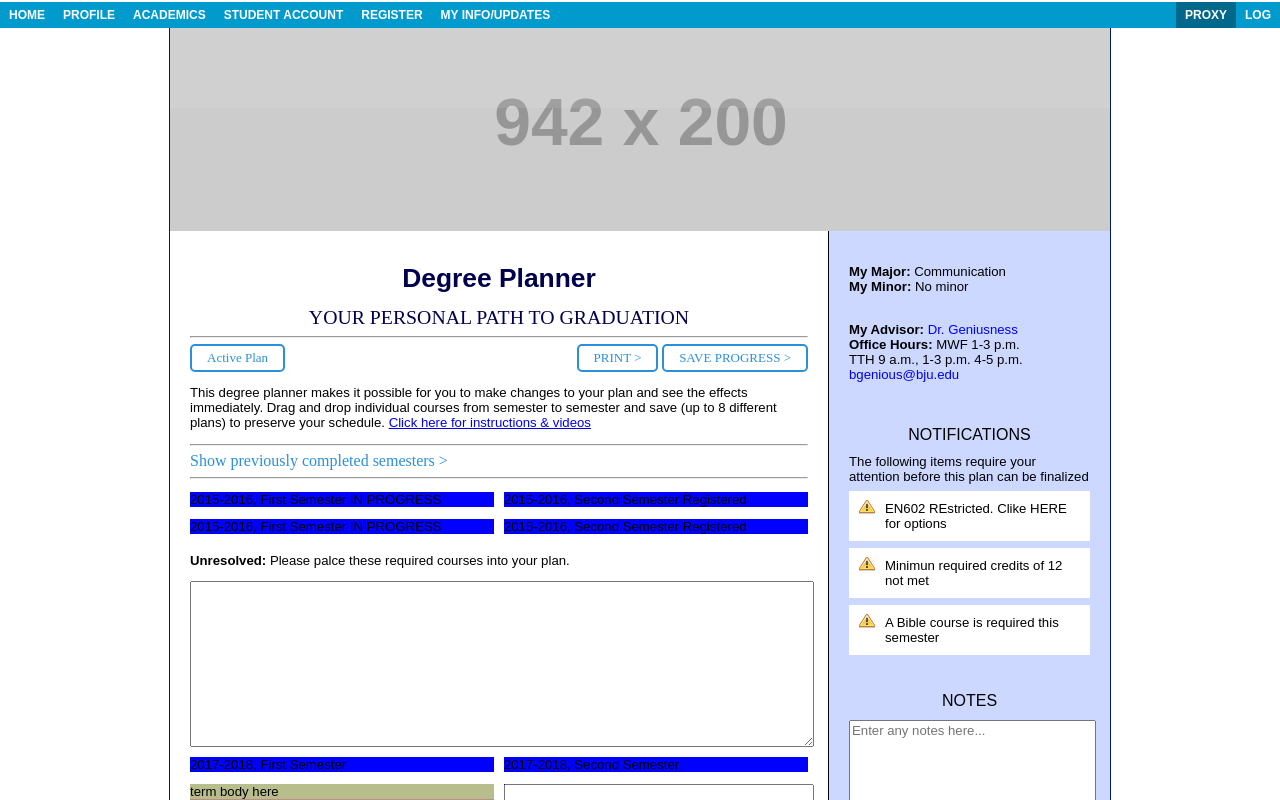
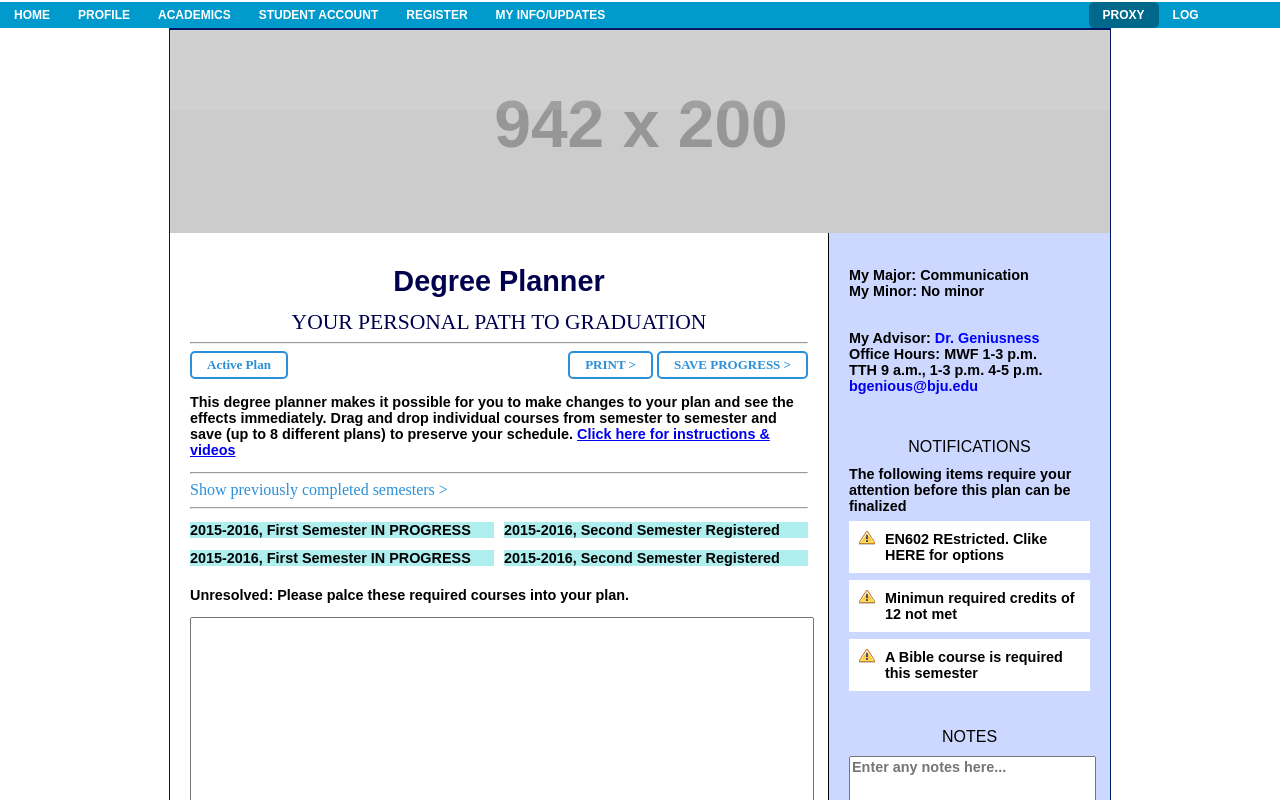
Before and after one commit to rwhat357/Template-Website-With-HTMLCSS-AutoReload, a website: page index.html in a window 1280 px wide. Shown: the part 36-836 px from the top of the page. Drawn offline with Linux system fonts and the light colour scheme; placeholder pictures from the web are drawn by us.

Commit message:
font improvements and better functionality

```diff
--- a/css/bju-framework.css
+++ b/css/bju-framework.css
@@ -47,7 +47,7 @@ div {
     display: block;
     float: left;
     margin: 1% 0 1% 1.6%;
-    background-color: blue;
+    background-color: paleturquoise;
 }
 
 .col:first-child {
--- a/css/style.css
+++ b/css/style.css
@@ -13,16 +13,20 @@ TABLE OF CONTENTS
 
 body {
     font-family: Arial;
-    font-size: 12px;
+    font-size: 0.75rem;
+    font-weight:550;
+
 }
 
 textarea {
     width: 100%;
-    height: 160px;
+    height: 12rem;
 }
 
 a.expandable-title:hover {
     font-size: 17px;
+    color:orange;
+    font-weight:600;
 }
 
 
@@ -44,11 +48,12 @@ a.expandable-title:hover {
 }
 
 #top-bar a:hover {
-    color: #e0c562;
+    color:orange;
 }
 
 #top-bar .cur-user-info {
     display: inline;
+
 }
 
 #top-bar .main-search {
@@ -58,7 +63,7 @@ a.expandable-title:hover {
 
 #top-bar .logout-container {
     display: inline;
-    padding: 2px 0px 10px;
+    padding: 4px 0px 10px;
 }
 
 #top-bar input {
@@ -94,16 +99,18 @@ a.expandable-title:hover {
     display: block;
     color: white;
     text-align: center;
-    padding: 6px 9px;
+    padding: 6px 14px;
     text-decoration: none;
 }
 
 #main-menu li a:hover {
     background-color: #00688B;
+    border-radius: 5px;
 }
 
 #main-menu .active {
     background-color: #00688B;
+    border-radius: 5px;
 }
 
 
@@ -111,13 +118,13 @@ a.expandable-title:hover {
 
 #container {
     border: solid #001a66;
-    border-width: 0px 1px 1px;
+    border-width: 2px 1px 1px;
     width: 942px;
     clear: left;
-    font-size: 1.1em;
+    font-size: 1.2em;
     margin: 0 auto;
     position: relative;
-    overflow: hidden;
+    overflow:hidden;
     /* floating stuff within a div, floats outside of div. Why?: http://stackoverflow.com/questions/2062258/floating-stuff-within-a-div-floats-outside-of-div-why */
 }
 
@@ -165,14 +172,14 @@ a.expandable-title:hover {
 #content h2 {
     color: #00004d;
     text-align: center;
-    font-family: Times New Roman;
+    font-family: "Times New Roman";
     font-weight: 300;
 }
 
 a.expandable-title {
     color: #2b90d9;
     text-align: left;
-    font-family: New Times Roman;
+    font-family: "New Times Roman";
     font-size: 16px;
     font-weight: 500;
     text-decoration: none;
--- a/index.html
+++ b/index.html
@@ -2,9 +2,9 @@
 <html>
 
 <head>
+    <link rel="stylesheet" href="css/style.css">
     <link rel="stylesheet" href="css/normalize.css">
     <link rel="stylesheet" href="css/bju-framework.css">
-    <link rel="stylesheet" href="css/style.css">
     <script src="js/script.js"></script>
 </head>
 
@@ -31,8 +31,8 @@
         </div>
         <div class="right">
             <ul>
-                <li style><a class="active" href="#about">Proxy</a></li>
-                <li style><a href="#about">Log</a></li>
+                <li ><a class="active" href="#about">Proxy</a></li>
+                <li ><a href="#about">Log</a></li>
             </ul>
         </div>
     </div>
```
